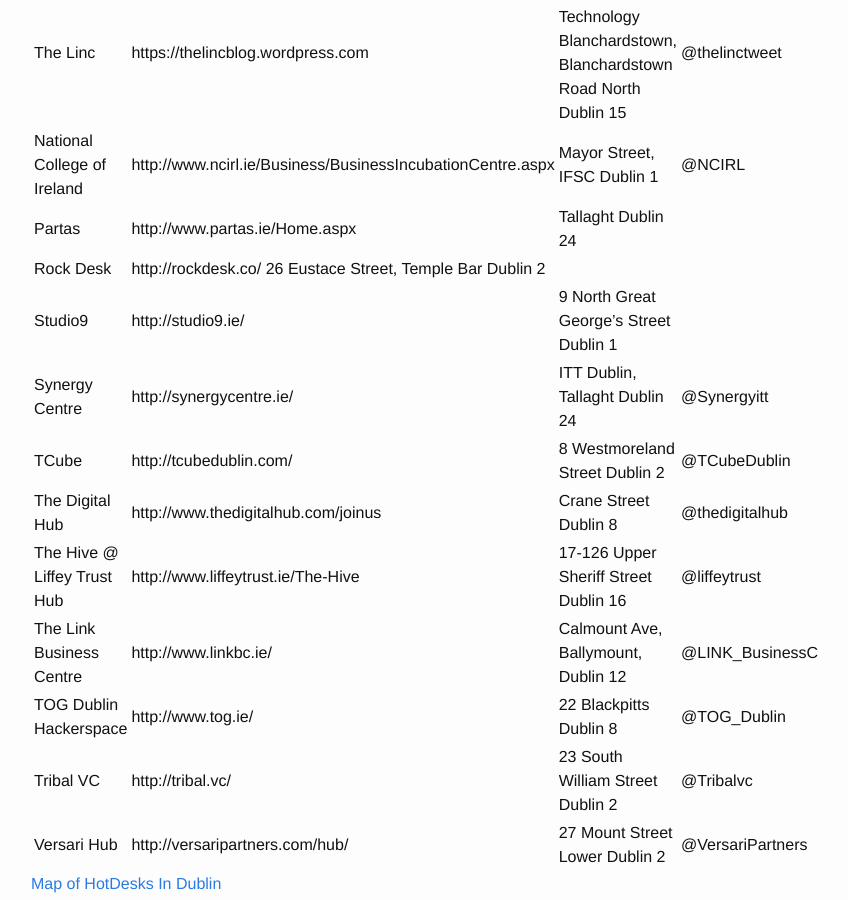
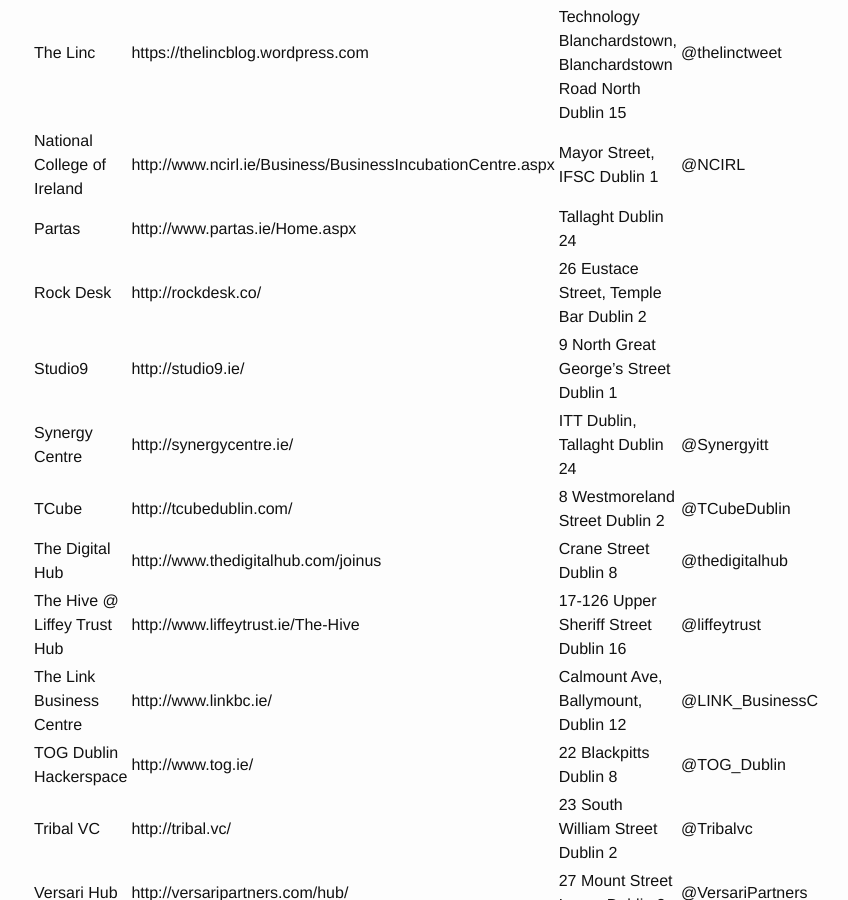
Before and after one commit to IrishTechCommunity/irishtechcommunity.github.io, a Jekyll site: the page built from coworking.md, in a window 1280 px wide and 900 px high, scrolled down 1279 px. Shown: the whole window, without its empty margins (239-1087 px from the left). Built offline with Jekyll 4.4.1, drawn with Linux system fonts in a browser that asks for light colours; a script that is not in the unit is left out.

Commit message:
coworking.md
forgot again...

```diff
--- a/coworking.md
+++ b/coworking.md
@@ -21,7 +21,7 @@ IADT Media Cube |	http://www.mediacube.ie/ |	Kill Avenue, Dún Laoghaire	County
 The Linc |	https://thelincblog.wordpress.com	 | The Institute of Technology Blanchardstown, Blanchardstown Road North	Dublin 15 |	@thelinctweet	|
 National College of Ireland |	http://www.ncirl.ie/Business/BusinessIncubationCentre.aspx |	Mayor Street, IFSC	Dublin 1 |	@NCIRL	|
 Partas |	http://www.partas.ie/Home.aspx |	Tallaght	Dublin 24	 |
-Rock Desk |	http://rockdesk.co/	26 Eustace Street, Temple Bar	Dublin 2	|
+Rock Desk |	http://rockdesk.co/	| 26 Eustace Street, Temple Bar	Dublin 2	|
 Studio9 |	http://studio9.ie/ |	9 North Great George's Street	Dublin 1 |
 Synergy Centre |	http://synergycentre.ie/ |	ITT Dublin, Tallaght	Dublin 24 |	@Synergyitt	|
 TCube |	http://tcubedublin.com/	| 8 Westmoreland Street	Dublin 2 |	@TCubeDublin	|
```
